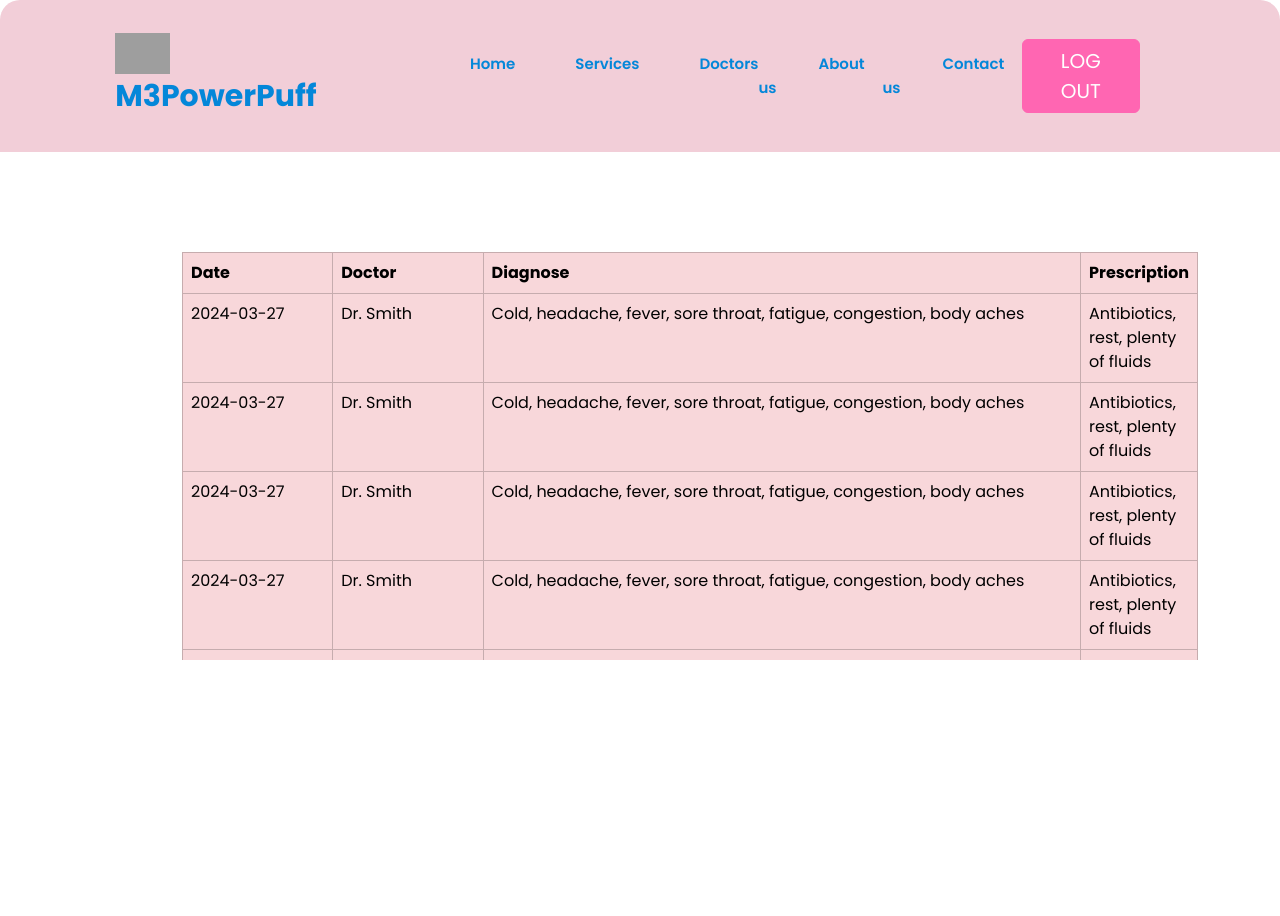
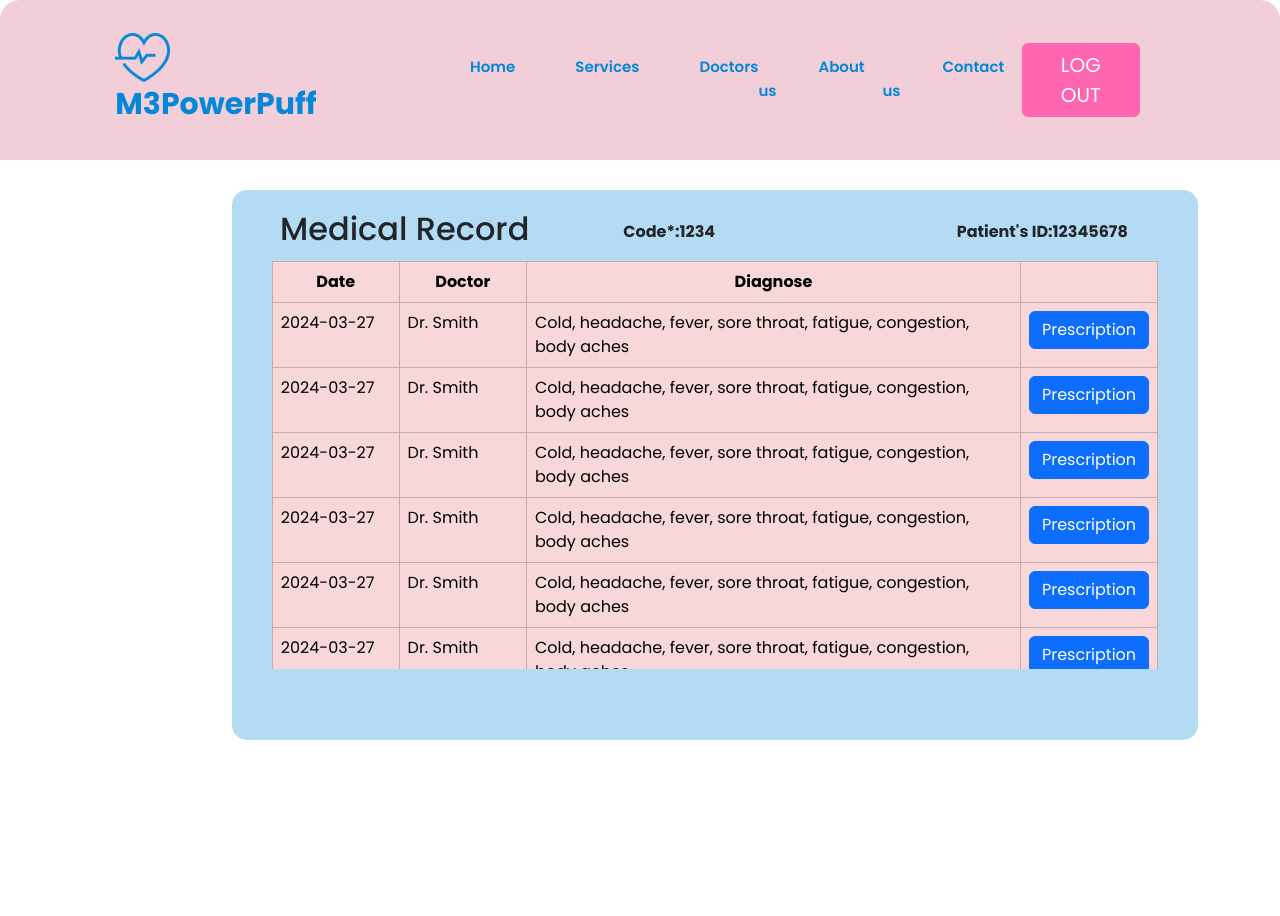
Before and after one commit to ThanhBinh101/M4POWERPUFF, a Django app: page /hrpatientpage in a window 1280 px wide. Shown: the top 916 px of the page. Run offline with Django 5.2, Linux system fonts and the light colour scheme; some libraries are stand-ins or nearby versions; grey boxes are pictures that could not be loaded.

Commit message:
Push hrpatientpage
ver1

```diff
--- a/HospitalVENV/Hospital/static/hrPatientPage.css
+++ b/HospitalVENV/Hospital/static/hrPatientPage.css
@@ -6,6 +6,7 @@
   list-style: none;
   text-decoration: none;
 }
+
 header {
   position: flex;
   right: 0;
@@ -19,28 +20,34 @@
   background: #F2CED8;
   border-radius: 20px 20px 0 0;
 }
+
 body {
   background-color: white;
 }
+
 .logo-name {
   float: left
 }
+
 .logo-name img {
   max-width: 55px;
   float: left;
   margin: 0 10px 0 0;
 }
+
 .logo-name a {
   font-size: 30px;
   font-weight: 700;
   color: #0487d9;
   text-decoration: none;
 }
+
 .navlist {
   display: flex;
   margin-top: 15px;
 }
-  .navlist a{
+
+.navlist a {
   color: #0487d9;
   margin-left: 60px;
   font-size: 15px;
@@ -49,9 +56,11 @@
   transition: all .55s ease;
   text-decoration: none;
 }
-  .navlist a:hover{
+
+.navlist a:hover {
   border-bottom: 2px solid #0487d9;
 }
+
 header .btn-primary {
   font-size: 20px;
   margin-right: 25px;
@@ -62,43 +71,81 @@
   transition: all 0.55s ease;
   --bs-btn-padding-x: 1rem;
 }
+
 header button:hover {
   --bs-btn-hover-bg: whitesmoke transparent;
   --bs-btn-hover-border-color: 1px solid whitesmoke;
   transform: translateY(-8px);
 }
-  header .btn-primary a{
+
+header .btn-primary a {
   color: white;
   text-decoration: none;
   font-size: 20px
 }
 
+.container {
+  position: relative;
+}
+
+.box{
+  position: absolute;
+  z-index: 3; /* gray box will be above both green and black box */
+  left: 210px;
+  top: 50px;
+}
+
+.scrollable-table-container {
+  margin-top: 30px;
+  margin-left: 150px;
+  max-width: 1000px;
+  /* Full width */
+  height: 550px;
+  /* Adjust the height as needed */
+  overflow: auto;
+  background-color: rgba(4, 135, 217, 0.3);
+  /* Blue background color */
+  display: flex;
+  justify-content: center;
+  align-items: center;
+  border-radius: 15px;
+  /* Rounded corners */
+}
+
 .scrollable-table {
-    margin-top:  100px;
-    margin-left: 100px;
   max-width: 1120px;
   height: 408px;
   overflow-y: auto;
 }
+
 .scrollable-table thead th {
+  text-align: center;
   position: sticky;
   top: 0;
   z-index: 1;
 }
+
 /* Adjust column widths */
 .scrollable-table th:nth-child(1),
 .scrollable-table td:nth-child(1) {
-    width: 15%; /* Date */
+  width: 15%;
+  /* Date */
 }
+
 .scrollable-table th:nth-child(2),
 .scrollable-table td:nth-child(2) {
-    width: 15%; /* Doctor */
+  width: 15%;
+  /* Doctor */
 }
+
 .scrollable-table th:nth-child(3),
 .scrollable-table td:nth-child(3) {
-    width: 60%; /* Diagnose */
+  width: 60%;
+  /* Diagnose */
 }
+
 .scrollable-table th:nth-child(4),
 .scrollable-table td:nth-child(4) {
-    width: 10%; /* Prescription */
+  width: 10%;
+  /* Prescription */
 }
--- a/HospitalVENV/Hospital/templates/hrPatientPage.html
+++ b/HospitalVENV/Hospital/templates/hrPatientPage.html
@@ -1,33 +1,37 @@
 <!DOCTYPE html>
 <html lang="en">
+
 <head>
   <meta charset="UTF-8">
   <meta name="viewport" content="width=device-width, initial-scale=1.0">
   <title>M3PowerPuff</title>
   {% load static%}
-    <link rel="icon" type="image/x-icon" href="logo.png">
+  <link rel="icon" type="image/x-icon" href="{%static 'logo.png'%}">
 
-    <link rel="stylesheet" type ="text/css" href="{% static 'hrPatientPage.css'%}">
+  <link rel="stylesheet" type="text/css" href="{%static 'hrPatientPage.css'%}">
 
   <link rel="stylesheet" href="https://unpkg.com/boxicons@latest/css/boxicons.min.css">
 
-    <link href="https://cdn.jsdelivr.net/npm/remixicon@4.2.0/fonts/remixicon.css" rel="stylesheet"/>
+  <link href="https://cdn.jsdelivr.net/npm/remixicon@4.2.0/fonts/remixicon.css" rel="stylesheet" />
 
   <link rel="preconnect" href="https://fonts.googleapis.com">
   <link rel="preconnect" href="https://fonts.gstatic.com" crossorigin>
-    <link href="https://fonts.googleapis.com/css2?family=Permanent+Marker&family=Poppins:wght@300;400;500;600;700;800;900&display=swap" rel="stylesheet">
+  <link
+    href="https://fonts.googleapis.com/css2?family=Permanent+Marker&family=Poppins:wght@300;400;500;600;700;800;900&display=swap"
+    rel="stylesheet">
   <link href="https://cdn.jsdelivr.net/npm/bootstrap@5.3.3/dist/css/bootstrap.min.css" rel="stylesheet">
   <script src="https://cdn.jsdelivr.net/npm/bootstrap@5.3.3/dist/js/bootstrap.bundle.min.js"></script>
 
 </head>
+
 <body>
   <header>
     <div class = "logo-name">
-            <img src="img/logo.png" alt="">
-            <a href="">M3PowerPuff</a>
+      <img src="{%static 'logo.png'%}" alt="">
+      <a href='{% url 'mainpage' %}'>M3PowerPuff</a>
     </div>
 
-        <ul class = "navlist">
+    <ul class="navlist">
       <li><a href="">Home</a></li>
       <li><a href="">Services</a></li>
       <li><a href="">Doctors</a></li>
@@ -36,14 +40,29 @@
     </ul>
 
     <button type="button" class="btn btn-primary" data-bs-toggle="modal">
-            <a href="">Log out</a>
+      <a href='{% url 'mainpage' %}'>Log out</a>
   </button>
 
   </header>
 
+  <section>
     <div class="container">
       <div class="row">
         <div class="col">
+          <div class="box" style="height: 60px; width: 1000px;">
+            <div class="row g-0">
+              <div class="col-md-4">
+                <h2>Medical Record</h2>
+              </div>
+              <div class="col-md-4" style="padding: 10px;">
+                <strong>Code*:1234</strong>
+              </div>
+              <div class="col-md-4" style="padding: 10px;">
+                <strong>Patient's ID:12345678</strong>
+              </div>
+            </div>
+          </div>
+          <div class="scrollable-table-container">
             <div class="scrollable-table">
               <table class="table table-bordered">
                 <thead>
@@ -51,7 +70,7 @@
                     <th scope="col">Date</th>
                     <th scope="col">Doctor</th>
                     <th scope="col">Diagnose</th>
-                    <th scope="col">Prescription</th>
+                    <th scope="col"></th>
                   </tr>
                 </thead>
                 <tbody>
@@ -59,44 +78,44 @@
                     <td>2024-03-27</td>
                     <td>Dr. Smith</td>
                     <td>Cold, headache, fever, sore throat, fatigue, congestion, body aches</td>
-                    <td>Antibiotics, rest, plenty of fluids</td>
+                    <td><button class="btn btn-primary" data-bs-toggle="modal" data-bs-target="#prescriptionModal">Prescription</button></td>
                   </tr>
                   <!-- Add more rows as needed -->
                   <tr class="table-danger">
                     <td>2024-03-27</td>
                     <td>Dr. Smith</td>
                     <td>Cold, headache, fever, sore throat, fatigue, congestion, body aches</td>
-                    <td>Antibiotics, rest, plenty of fluids</td>
+                    <td><button class="btn btn-primary" data-bs-toggle="modal" data-bs-target="#prescriptionModal">Prescription</button></td>
                   </tr>
                   <tr class="table-danger">
                     <td>2024-03-27</td>
                     <td>Dr. Smith</td>
                     <td>Cold, headache, fever, sore throat, fatigue, congestion, body aches</td>
-                    <td>Antibiotics, rest, plenty of fluids</td>
+                    <td><button class="btn btn-primary" data-bs-toggle="modal" data-bs-target="#prescriptionModal">Prescription</button></td>
                   </tr>
                   <tr class="table-danger">
                     <td>2024-03-27</td>
                     <td>Dr. Smith</td>
                     <td>Cold, headache, fever, sore throat, fatigue, congestion, body aches</td>
-                    <td>Antibiotics, rest, plenty of fluids</td>
+                    <td><button class="btn btn-primary" data-bs-toggle="modal" data-bs-target="#prescriptionModal">Prescription</button></td>
                   </tr>
                   <tr class="table-danger">
                     <td>2024-03-27</td>
                     <td>Dr. Smith</td>
                     <td>Cold, headache, fever, sore throat, fatigue, congestion, body aches</td>
-                    <td>Antibiotics, rest, plenty of fluids</td>
+                    <td><button class="btn btn-primary" data-bs-toggle="modal" data-bs-target="#prescriptionModal">Prescription</button></td>
                   </tr>
                   <tr class="table-danger">
                     <td>2024-03-27</td>
                     <td>Dr. Smith</td>
                     <td>Cold, headache, fever, sore throat, fatigue, congestion, body aches</td>
-                    <td>Antibiotics, rest, plenty of fluids</td>
+                    <td><button class="btn btn-primary" data-bs-toggle="modal" data-bs-target="#prescriptionModal">Prescription</button></td>
                   </tr>
                   <tr class="table-danger">
                     <td>2024-03-27</td>
                     <td>Dr. Smith</td>
                     <td>Cold, headache, fever, sore throat, fatigue, congestion, body aches</td>
-                    <td>Antibiotics, rest, plenty of fluids</td>
+                    <td><button class="btn btn-primary" data-bs-toggle="modal" data-bs-target="#prescriptionModal">Prescription</button></td>
                   </tr>
                 </tbody>
               </table>
@@ -104,12 +123,139 @@
           </div>
         </div>
       </div>
+    </div>
 
+    <div class="modal fade" id="prescriptionModal" tabindex="-1" aria-labelledby="prescriptionModalLabel" aria-hidden="true">
+      <div class="modal-dialog modal-lg">
+        <div class="modal-content">
+          <div class="modal-header">
+            <h5 class="modal-title" id="prescriptionModalLabel">Prescription</h5>
+            <button type="button" class="btn-close" data-bs-dismiss="modal" aria-label="Close"></button>
+          </div>
+          <div class="modal-body">
+            <div class="table-responsive">
+              <table class="table">
+                <thead>
+                  <tr>
+                    <th scope="col">ID</th>
+                    <th scope="col">Name</th>
+                    <th scope="col">Total</th>
+                    <th scope="col">Note</th>
+                  </tr>
+                </thead>
+                <tbody>
+                  <!-- Sample rows -->
+                  <tr>
+                    <td>1</td>
+                    <td>Medicine A</td>
+                    <td>10</td>
+                    <td>Note 1</td>
+                  </tr>
+                  <tr>
+                    <td>2</td>
+                    <td>Medicine B</td>
+                    <td>5</td>
+                    <td>Note 2</td>
+                  </tr>
+                  <!-- Add more rows as needed -->
+                  <tr>
+                    <td>1</td>
+                    <td>Medicine A</td>
+                    <td>10</td>
+                    <td>Note 1</td>
+                  </tr>
+                  <tr>
+                    <td>2</td>
+                    <td>Medicine B</td>
+                    <td>5</td>
+                    <td>Note 2</td>
+                  </tr>
+                  <tr>
+                    <td>1</td>
+                    <td>Medicine A</td>
+                    <td>10</td>
+                    <td>Note 1</td>
+                  </tr>
+                  <tr>
+                    <td>2</td>
+                    <td>Medicine B</td>
+                    <td>5</td>
+                    <td>Note 2</td>
+                  </tr>
+                  <tr>
+                    <td>1</td>
+                    <td>Medicine A</td>
+                    <td>10</td>
+                    <td>Note 1</td>
+                  </tr>
+                  <tr>
+                    <td>2</td>
+                    <td>Medicine B</td>
+                    <td>5</td>
+                    <td>Note 2</td>
+                  </tr>
+                  <tr>
+                    <td>1</td>
+                    <td>Medicine A</td>
+                    <td>10</td>
+                    <td>Note 1</td>
+                  </tr>
+                  <tr>
+                    <td>2</td>
+                    <td>Medicine B</td>
+                    <td>5</td>
+                    <td>Note 2</td>
+                  </tr>
+                  <tr>
+                    <td>1</td>
+                    <td>Medicine A</td>
+                    <td>10</td>
+                    <td>Note 1</td>
+                  </tr>
+                  <tr>
+                    <td>2</td>
+                    <td>Medicine B</td>
+                    <td>5</td>
+                    <td>Note 2</td>
+                  </tr>
+                  <tr>
+                    <td>1</td>
+                    <td>Medicine A</td>
+                    <td>10</td>
+                    <td>Note 1</td>
+                  </tr>
+                  <tr>
+                    <td>2</td>
+                    <td>Medicine B</td>
+                    <td>5</td>
+                    <td>Note 2</td>
+                  </tr>
+                  <tr>
+                    <td>1</td>
+                    <td>Medicine A</td>
+                    <td>10</td>
+                    <td>Note 1</td>
+                  </tr>
+                  <tr>
+                    <td>2</td>
+                    <td>Medicine B</td>
+                    <td>5</td>
+                    <td>Note 2</td>
+                  </tr>
 
+                </tbody>
+              </table>
+            </div>
+          </div>
+        </div>
+      </div>
+    </div>
 
+    <script src="https://stackpath.bootstrapcdn.com/bootstrap/5.1.3/js/bootstrap.bundle.min.js"></script>
 
   </section>
 
 
 </body>
+
 </html>
```
Lines whose indentation alone changed are shown as unchanged.
